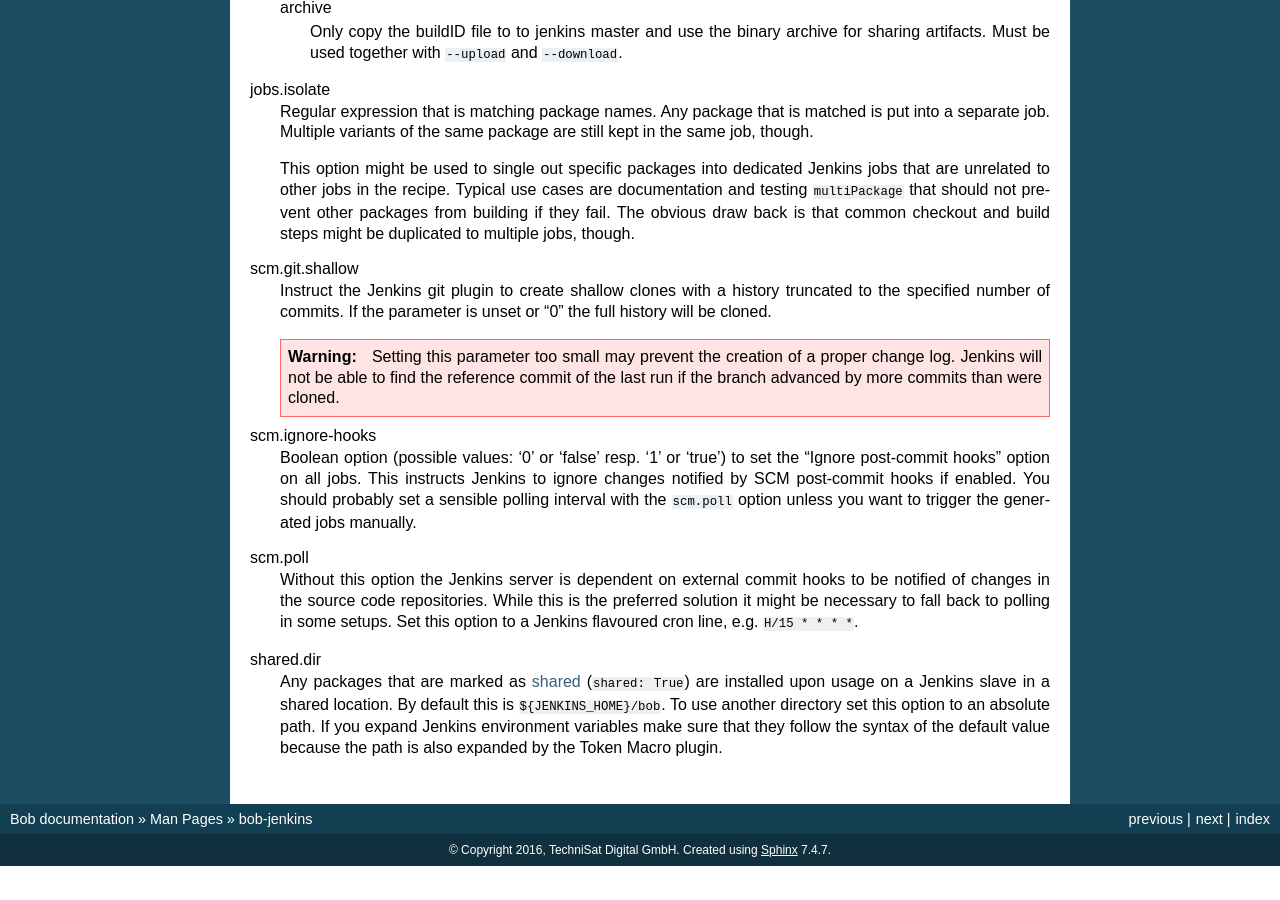
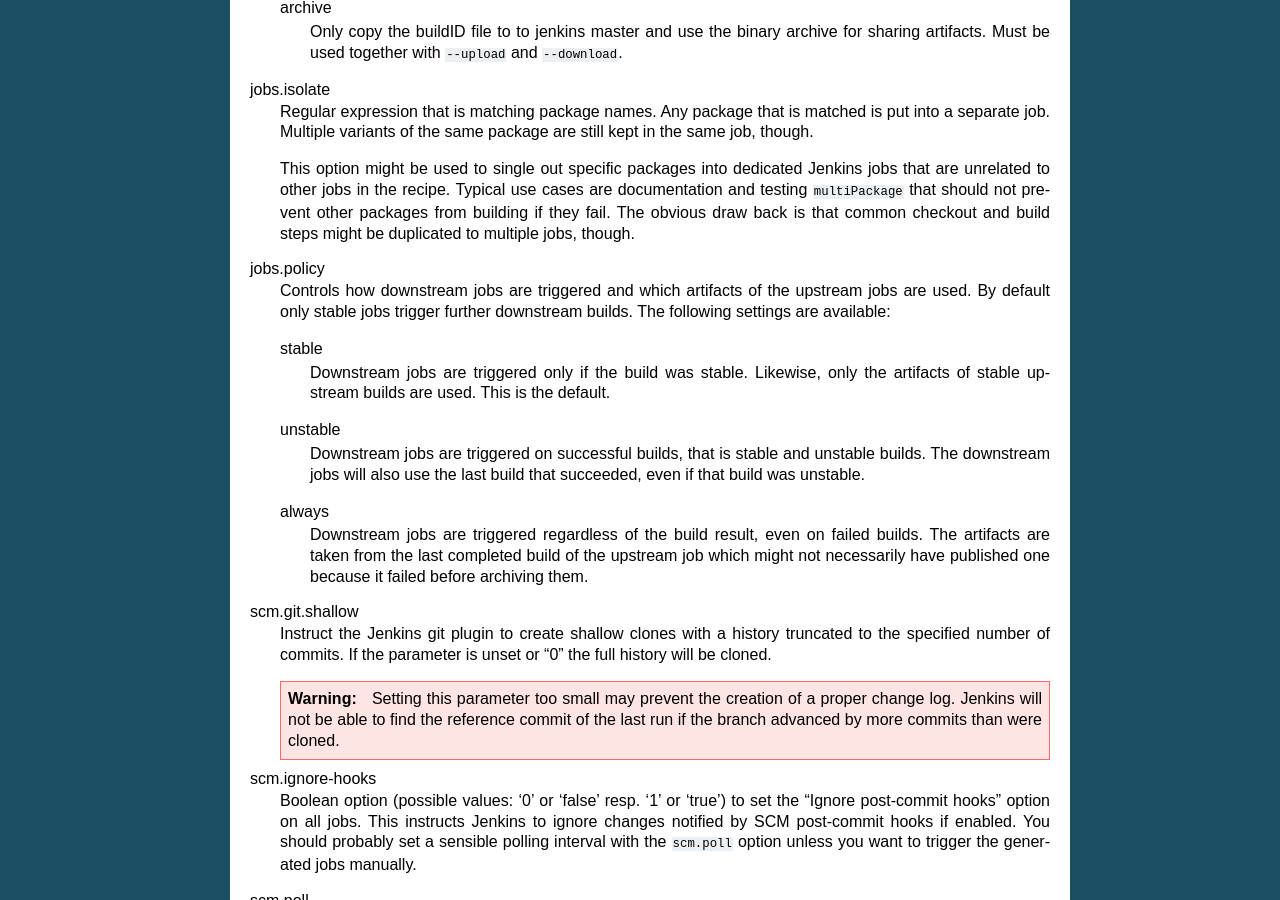
Before and after one commit to BobBuildTool/bob, a Sphinx documentation site: the page built from doc/manpages/bob-jenkins.rst, in a window 1280 px wide and 900 px high, scrolled down 3061 px. Built offline with Sphinx 7.4.7, drawn with Linux system fonts in a browser that asks for light colours; formulas are drawn with MathJax 3; the version number could not be read and is left out; before the commit the page ends 3927 px from its top, so only the background shows below that.

Commit message:
doc: document jobs.policy jenkins option

```diff
--- a/doc/manpages/bob-jenkins.rst
+++ b/doc/manpages/bob-jenkins.rst
@@ -192,6 +192,27 @@ jobs.isolate
     that common checkout and build steps might be duplicated to multiple jobs,
     though.
 
+jobs.policy
+    Controls how downstream jobs are triggered and which artifacts of the
+    upstream jobs are used. By default only stable jobs trigger further
+    downstream builds. The following settings are available:
+
+    stable
+        Downstream jobs are triggered only if the build was stable. Likewise,
+        only the artifacts of stable upstream builds are used. This is the
+        default.
+
+    unstable
+        Downstream jobs are triggered on successful builds, that is stable and
+        unstable builds. The downstream jobs will also use the last build that
+        succeeded, even if that build was unstable.
+
+    always
+        Downstream jobs are triggered regardless of the build result, even on
+        failed builds. The artifacts are taken from the last completed build of
+        the upstream job which might not necessarily have published one because
+        it failed before archiving them.
+
 scm.git.shallow
     Instruct the Jenkins git plugin to create shallow clones with a history
     truncated to the specified number of commits. If the parameter is unset
```
